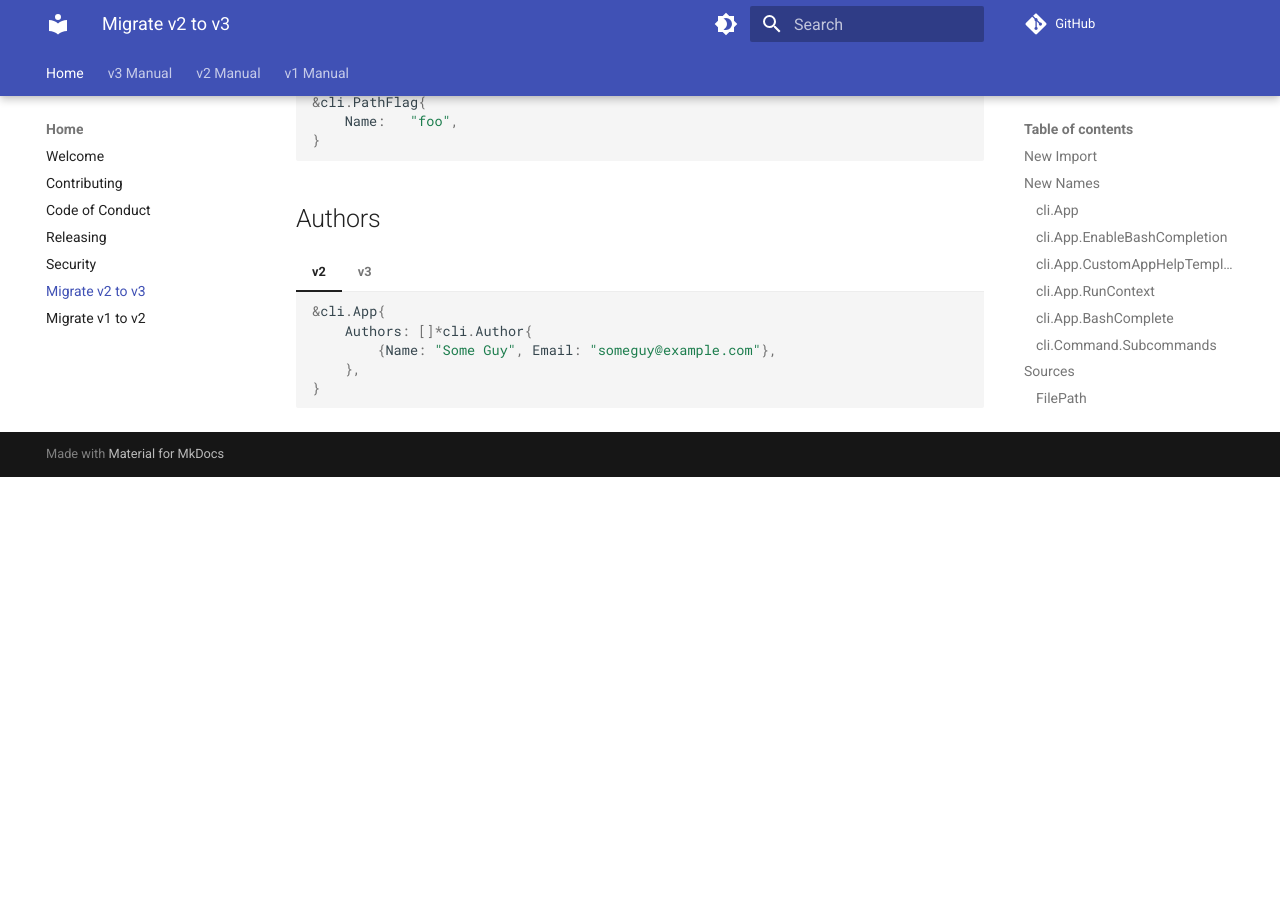
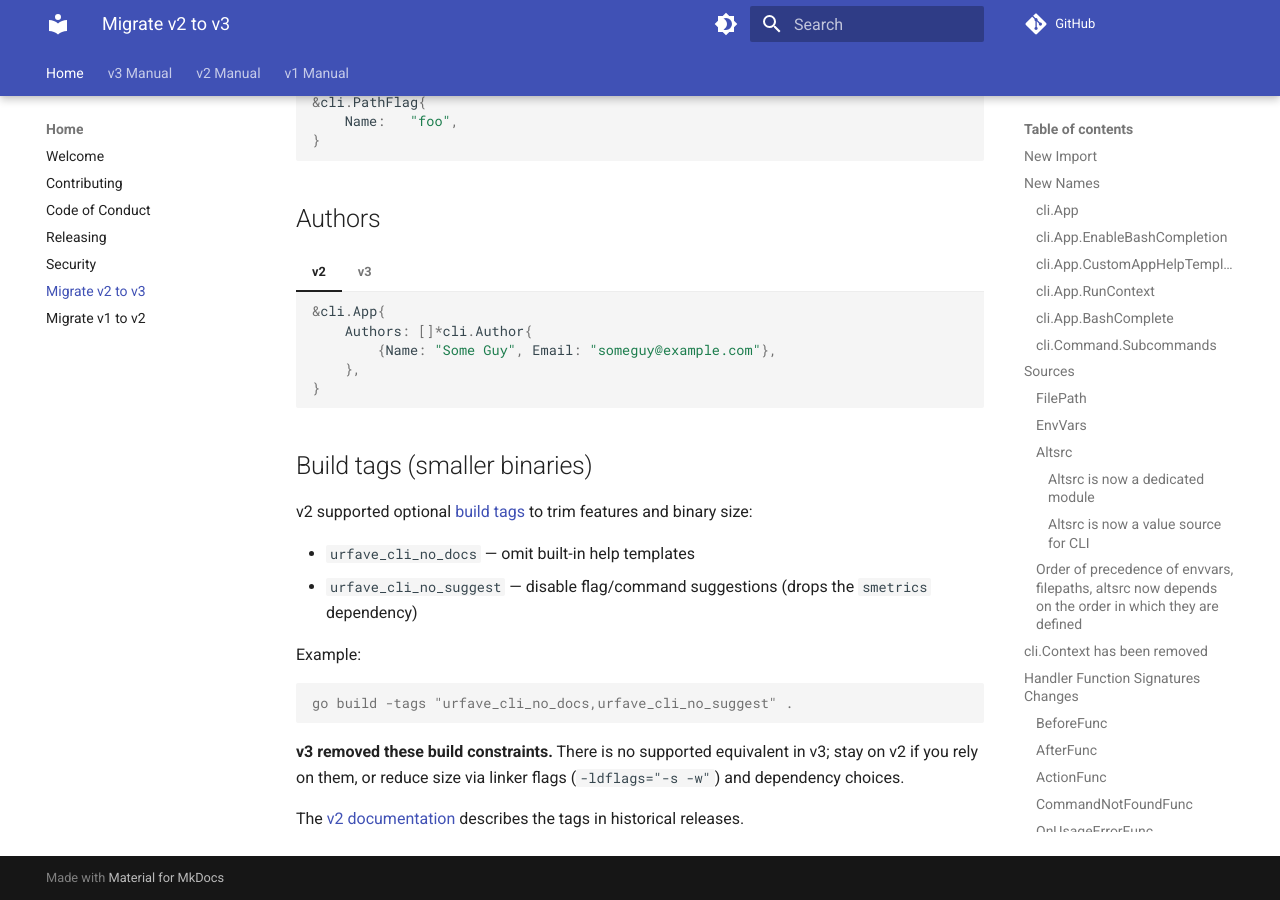
Before and after one commit to urfave/cli, an MkDocs documentation site: the page built from docs/migrate-v2-to-v3.md, in a window 1280 px wide and 900 px high, scrolled down 5538 px. Built offline with MkDocs 1.6.1 and Material for MkDocs 9.7.7, drawn with Linux system fonts in a browser that asks for light colours; comment, search, counter and statistics services are not loaded; before the commit the page ends 6015 px from its top, so only the background shows below that.

Commit message:
docs: document v2 build tags removed in v3 (fixes #2304)

````diff
--- a/docs/migrate-v2-to-v3.md
+++ b/docs/migrate-v2-to-v3.md
@@ -420,3 +420,20 @@ Similar messages would be shown for other funcs.
         },
     }
     ```
+
+## Build tags (smaller binaries)
+
+v2 supported optional [build tags](https://github.com/urfave/cli/pull/1375) to trim features and binary size:
+
+- `urfave_cli_no_docs` — omit built-in help templates
+- `urfave_cli_no_suggest` — disable flag/command suggestions (drops the `smetrics` dependency)
+
+Example:
+
+```console
+go build -tags "urfave_cli_no_docs,urfave_cli_no_suggest" .
+```
+
+**v3 removed these build constraints.** There is no supported equivalent in v3; stay on v2 if you rely on them, or reduce size via linker flags (`-ldflags="-s -w"`) and dependency choices.
+
+The [v2 documentation](https://github.com/urfave/cli/tree/v2.27.5) describes the tags in historical releases.
````
